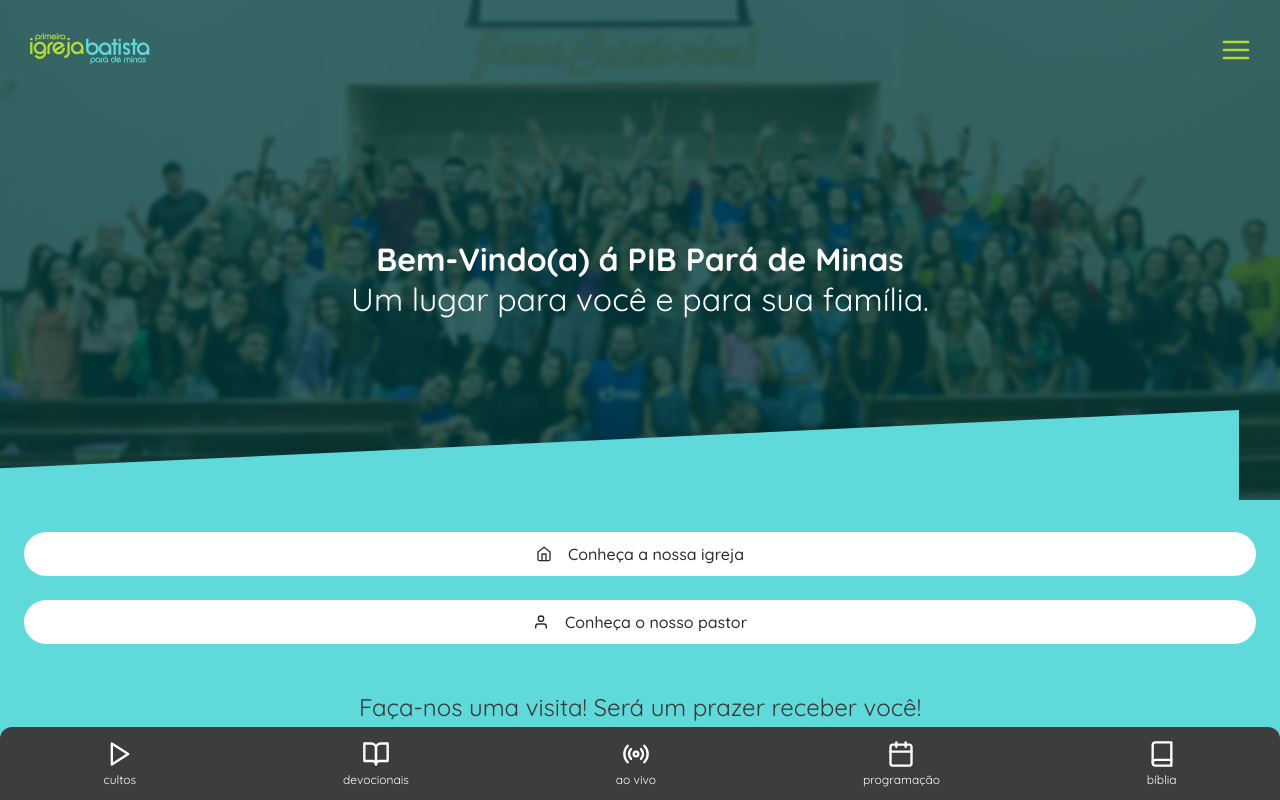
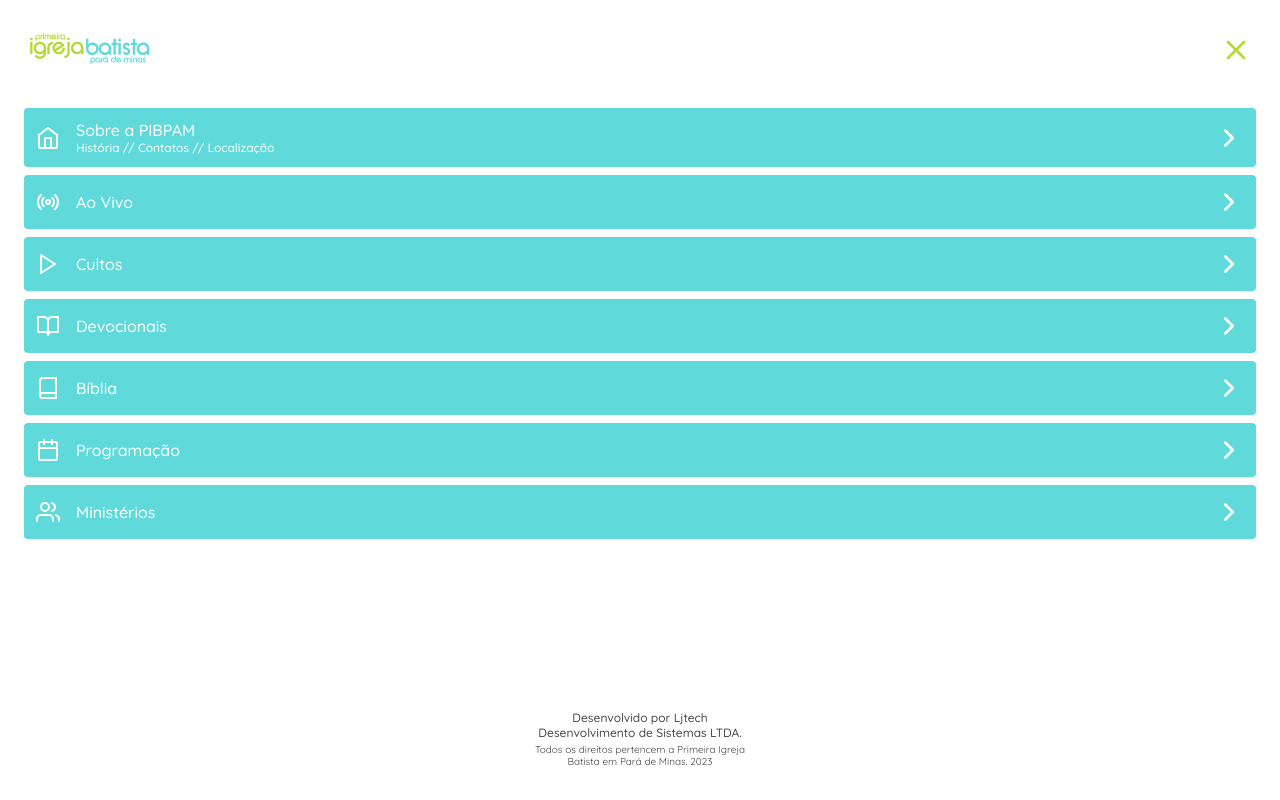
Before and after one commit to pibpam/pibpam-website, a Next.js app: page / in a window 1280 px wide. Both pictures are taken after a click on the button 1236 px from the left and 50 px from the top of the page. Built offline with nearby package versions, Linux system fonts and the light colour scheme.

Commit message:
change to top

```diff
--- a/styles/components/Menu.module.scss
+++ b/styles/components/Menu.module.scss
@@ -42,7 +42,6 @@
   flex-direction: column;
   gap: 24px;
   opacity: 0;
-  transform: translateY(100vh);
   border-radius: 16px;
 
   animation: showUp .5s ease-out forwards;
```
